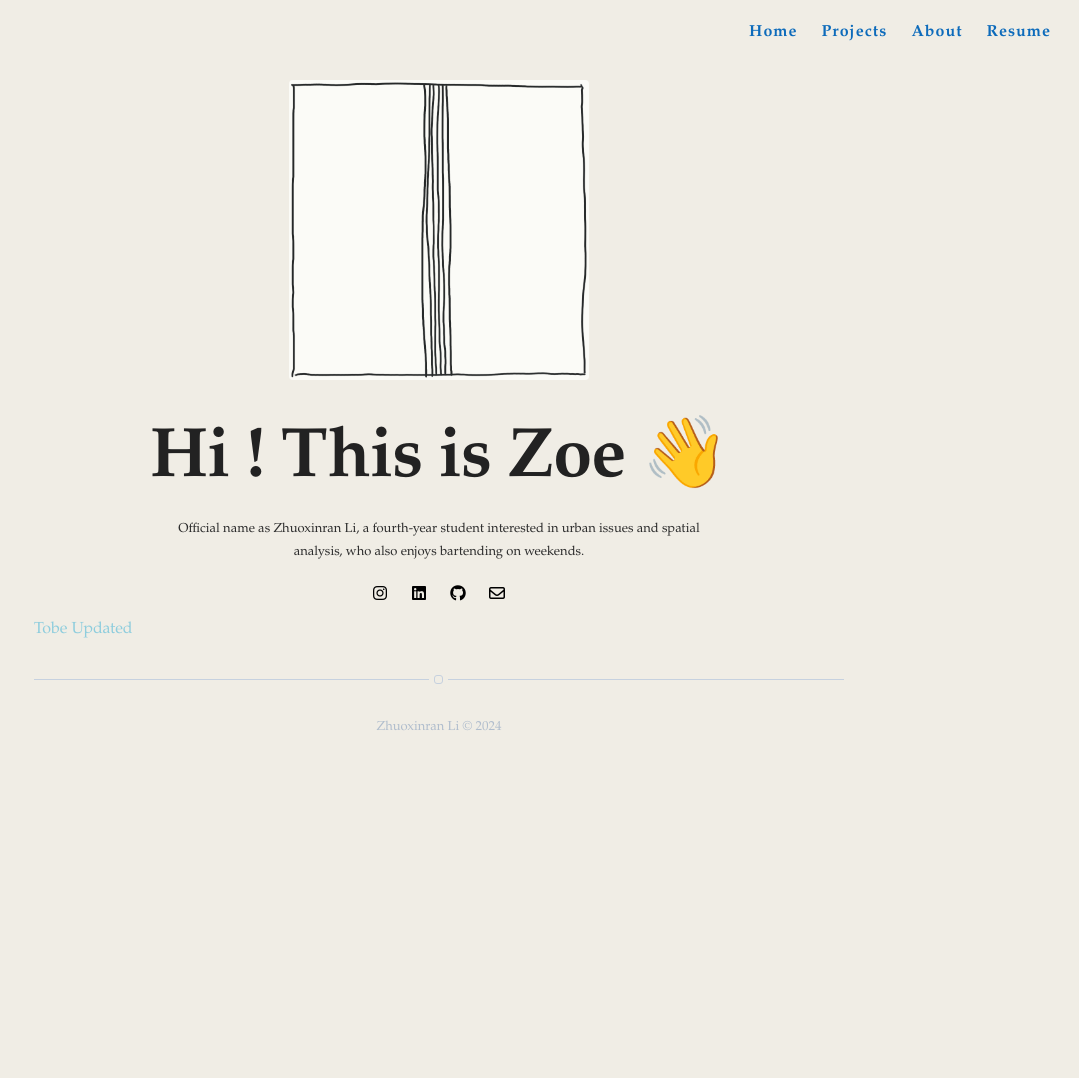
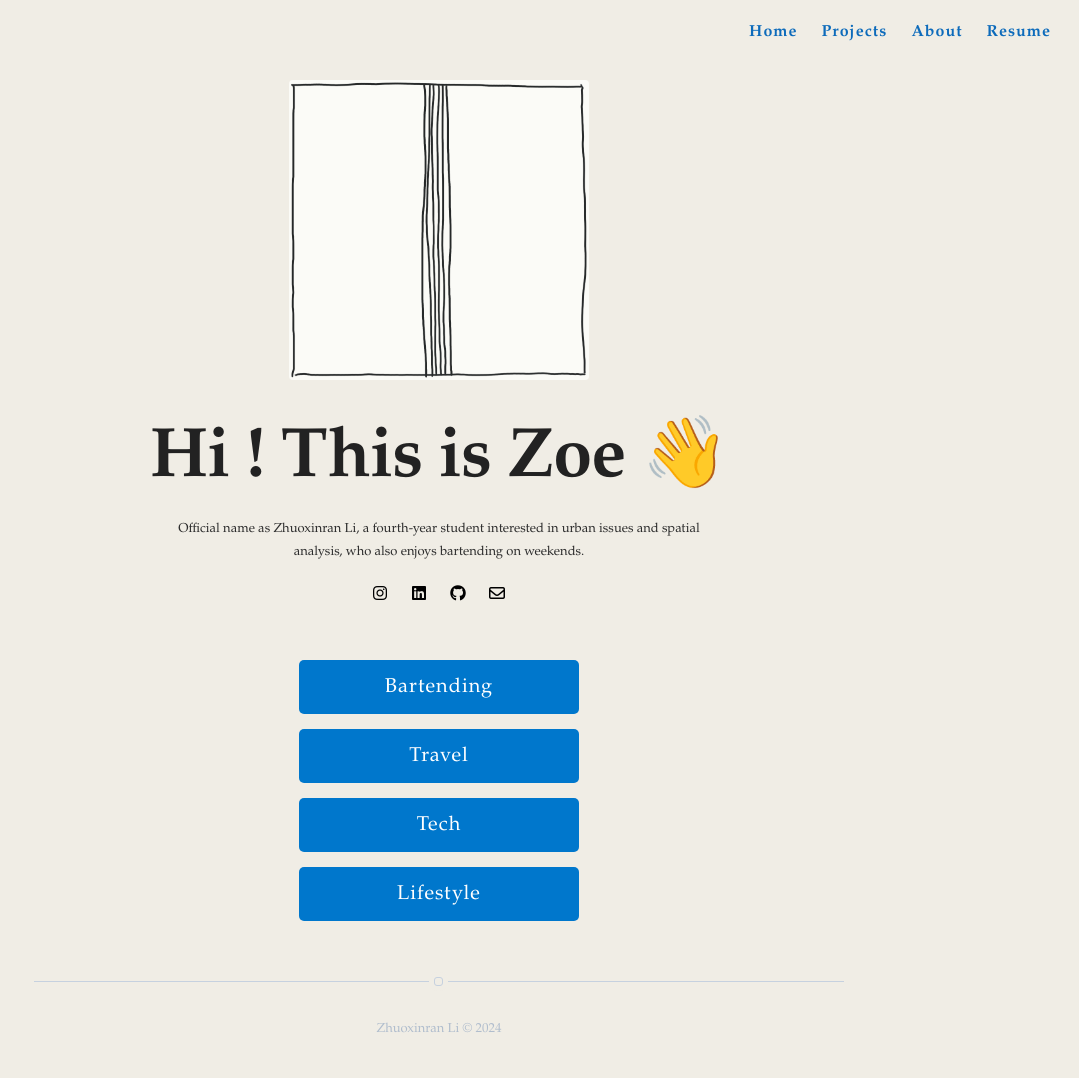
Before and after one commit to zoezxrli/zoezxrli.github.io, a Jekyll site: the page built from blog.html, in a window 1280 px wide. Shown: the whole page, without its empty margins (201-1280 px from the left). Built offline with Jekyll 4.4.1, drawn with Linux system fonts in a browser that asks for light colours; nearby versions of some CDN libraries; before the commit the page ends 900 px from its top, so only the background shows below that.

Commit message:
add buttons for clicking

```diff
--- a/blog.html
+++ b/blog.html
@@ -8,4 +8,14 @@ pagination:
 permanantlink: /Blog/
 ---
 
-Tobe Updated
+<div class="buttons-container">
+    <!-- Button for Bartending -->
+    <a href="/blog/bartending/" class="button">Bartending</a>
+
+    <!-- Button for Travel -->
+    <a href="/blog/travel/" class="button">Travel</a>
+
+    <!-- Add more buttons as needed -->
+    <a href="/blog/tech/" class="button">Tech</a>
+    <a href="/blog/lifestyle/" class="button">Lifestyle</a>
+</div>
```
